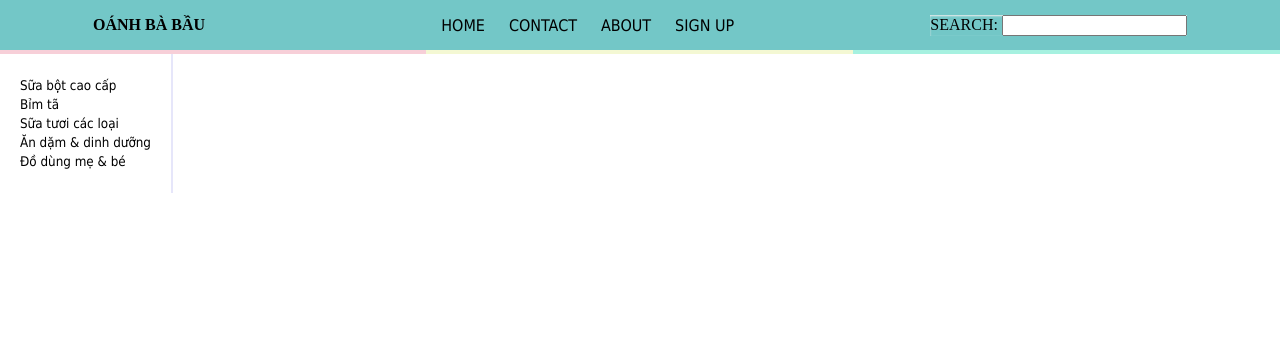
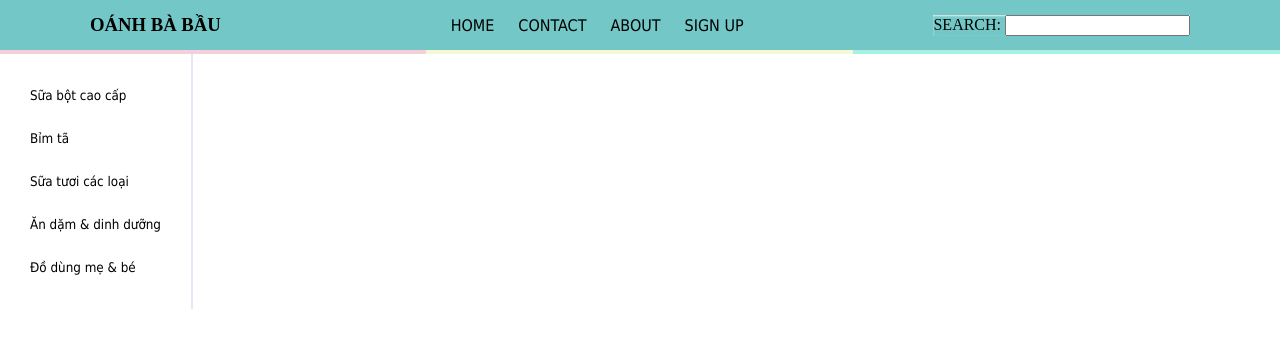
Before and after one commit to div-Vinh/project_Web_BanDoMeVaBe, a plain HTML site: page indexSider.html in a window 1280 px wide. Drawn offline with Linux system fonts and the light colour scheme.

Commit message:
test chức năng branch và chỉnh logo

```diff
--- a/indexSider.html
+++ b/indexSider.html
@@ -10,7 +10,7 @@
 
 
     <div class="menu">
-        <div class="logo">OÁNH BÀ BẦU</div>
+        <div class="logo"><h3>OÁNH BÀ BẦU</h3></div>
         <div class>
             <ul class="menubar">
                 <li class="menubar_item">HOME</li>
--- a/style.css
+++ b/style.css
@@ -51,25 +51,29 @@ li{
 .menu .logo{
     float: left;
     font-weight: 800;
-
+}
+.menu .logo:hover {
+    cursor: pointer;
 }
 .sidebar{
     border-right: 2px solid lavender;
     float: left;
     width: auto;
     padding: 20px;
-    margin: 20px;
     margin-top: auto;
     margin-left: auto;
     background-color: white;
     align-content: space-between;
+    display: grid;
 }
 .sidebar_item{
     font-size: smaller;
     width: auto;
-    margin:4px 0px;
+    margin:4px 0;
+    padding: 10px;
 }
 .sidebar .sidebar_item:hover{
+    cursor: pointer;
     border-bottom: 2px solid transparent;
     border-image-source: linear-gradient(
             to right, /* Red section */
```
